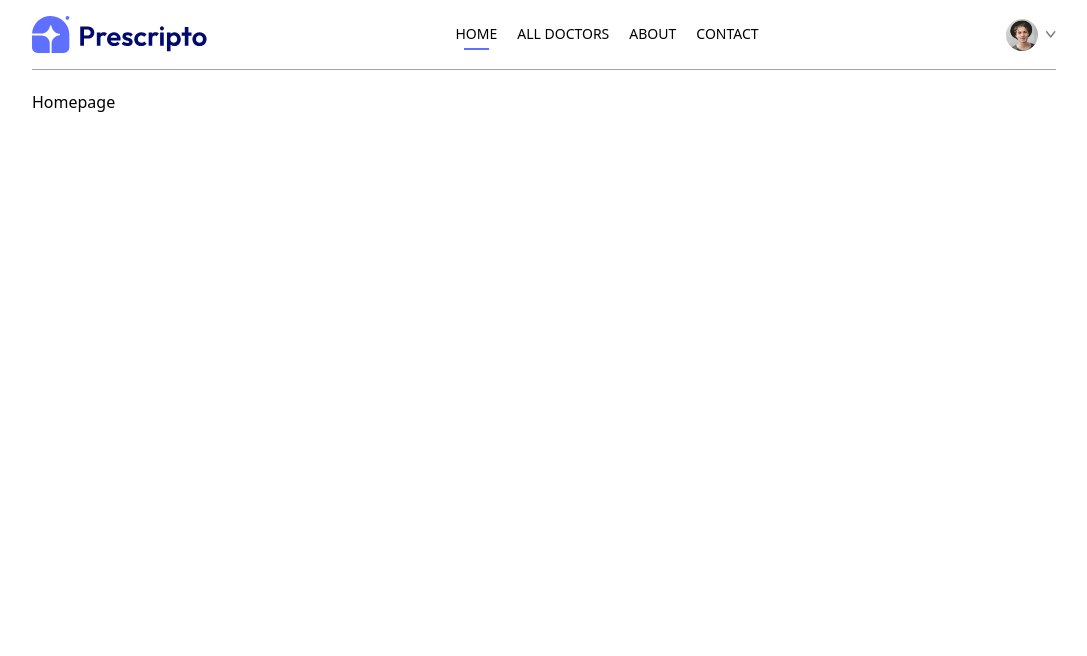
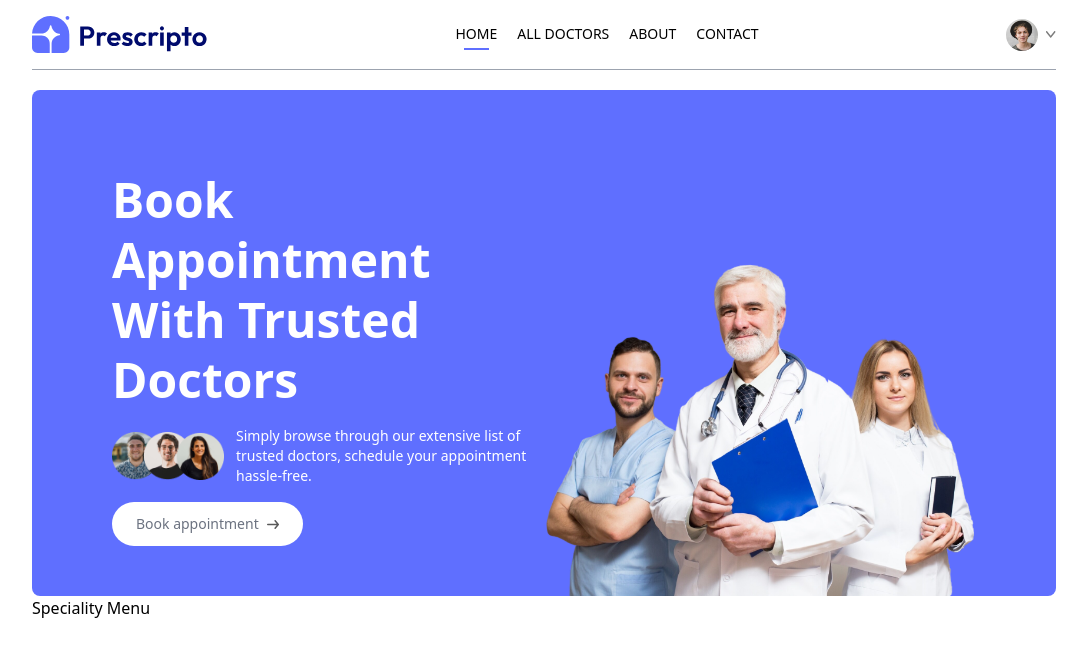
Before and after one commit to Ponkoj644/doctor-appointment-booking-app, a React (Vite) app in the folder frontend/: page / in a window 1280 px wide. Shown: the top 656 px of the page, without its empty margins (96-1183 px from the left). Built offline with nearby package versions, Linux system fonts and the light colour scheme.

Commit message:
upload header section

```diff
--- /dev/null
+++ b/frontend/src/components/Header.jsx
@@ -0,0 +1,41 @@
+import { assets } from "../assets/assets";
+
+const Header = () => {
+  return (
+    <div className=" flex flex-col md:flex-row flex-wrap bg-primary rounded-lg px-6 md:px-10 lg:px-20">
+      {/* ~~~~~~~~~ Left side ~~~~~~~~ */}
+      <div className="w-1/2 flex flex-col items-start justify-center gap-4 py-10 m-auto md:py-[10vh] md:mb-[-30px]">
+        <p className=" text-3xl md:text-4xl lg:text-5xl text-white font-semibold leading-tight md:leading-tight lg:leading-tight">
+          Book Appointment <br />
+          With Trusted Doctors
+        </p>
+
+        <div className=" flex flex-col md:flex-row items-center gap-3 text-white text-sm font-light">
+          <img className=" w-28" src={assets.group_profiles} alt="" />
+          <p>
+            Simply browse through our extensive list of trusted doctors,{" "}
+            <br className="hidden md:hidden sm:block" />
+            schedule your appointment hassle-free.
+          </p>
+        </div>
+        <a
+          href="#speciality"
+          className=" flex items-center gap-2 bg-white px-6  py-3 rounded-full text-gray-500 text-sm m-auto md:m-0  hover:scale-105 transision-all duration-300"
+        >
+          Book appointment
+          <img className=" w-3" src={assets.arrow_icon} alt="Arrow Icon" />
+        </a>
+      </div>
+      {/* ~~~~~~~~~ Right side ~~~~~~~~ */}
+      <div className=" md:w-1/2 relative">
+        <img
+          className=" w-full md:absolute bottom-0 h-auto rounded-lg"
+          src={assets.header_img}
+          alt="Header Image"
+        />
+      </div>
+    </div>
+  );
+};
+
+export default Header;
--- a/frontend/src/components/Navbar.jsx
+++ b/frontend/src/components/Navbar.jsx
@@ -15,7 +15,12 @@
   return (
     <div className=" flex items-center justify-between text-sm py-4 mb-5 border-b border-b-gray-400">
       {/* logo */}
-      <img className=" w-44 cursor-pointer" src={assets.logo} alt="Logo" />
+      <img
+        onClick={() => navigate("/")}
+        className=" w-44 cursor-pointer"
+        src={assets.logo}
+        alt="Logo"
+      />
 
       {/* Links */}
       <ul className=" hidden md:flex items-start gap-5 font-medium">
@@ -49,11 +54,24 @@
             <img className="w-2.5" src={assets.dropdown_icon} alt="Dropdown" />
             <div className=" absolute top-0 right-0 pt-14 text-base font-medium text-gray-600 z-20 hidden group-hover:block">
               <div className=" min-w-48 bg-stone-100 rounded flex flex-col gap-4 p-4">
-                <p onClick={()=>navigate('/my-profile')} className=" hover:text-black cursor-pointer">My Profile</p>
-                <p onClick={()=>navigate('/my-appointments')} className=" hover:text-black cursor-pointer">
+                <p
+                  onClick={() => navigate("/my-profile")}
+                  className=" hover:text-black cursor-pointer"
+                >
+                  My Profile
+                </p>
+                <p
+                  onClick={() => navigate("/my-appointments")}
+                  className=" hover:text-black cursor-pointer"
+                >
                   My Appointments
                 </p>
-                <p onClick={()=>setToken(false)} className=" hover:text-black cursor-pointer">Logout</p>
+                <p
+                  onClick={() => setToken(false)}
+                  className=" hover:text-black cursor-pointer"
+                >
+                  Logout
+                </p>
               </div>
             </div>
           </div>
--- /dev/null
+++ b/frontend/src/components/SpecialityMenu.jsx
@@ -0,0 +1,11 @@
+
+
+const SpecialityMenu = () => {
+  return (
+    <div>
+      Speciality Menu
+    </div>
+  );
+}
+
+export default SpecialityMenu;
--- a/frontend/src/pages/Home.jsx
+++ b/frontend/src/pages/Home.jsx
@@ -1,11 +1,13 @@
-
+import Header from "../components/Header";
+import SpecialityMenu from "../components/SpecialityMenu";
 
 const Home = () => {
   return (
     <div>
-      Homepage
+      <Header />
+      <SpecialityMenu />
     </div>
   );
-}
+};
 
 export default Home;
```
Also changed, not shown: 1 other file (tests, documents, lock files or other folders).
